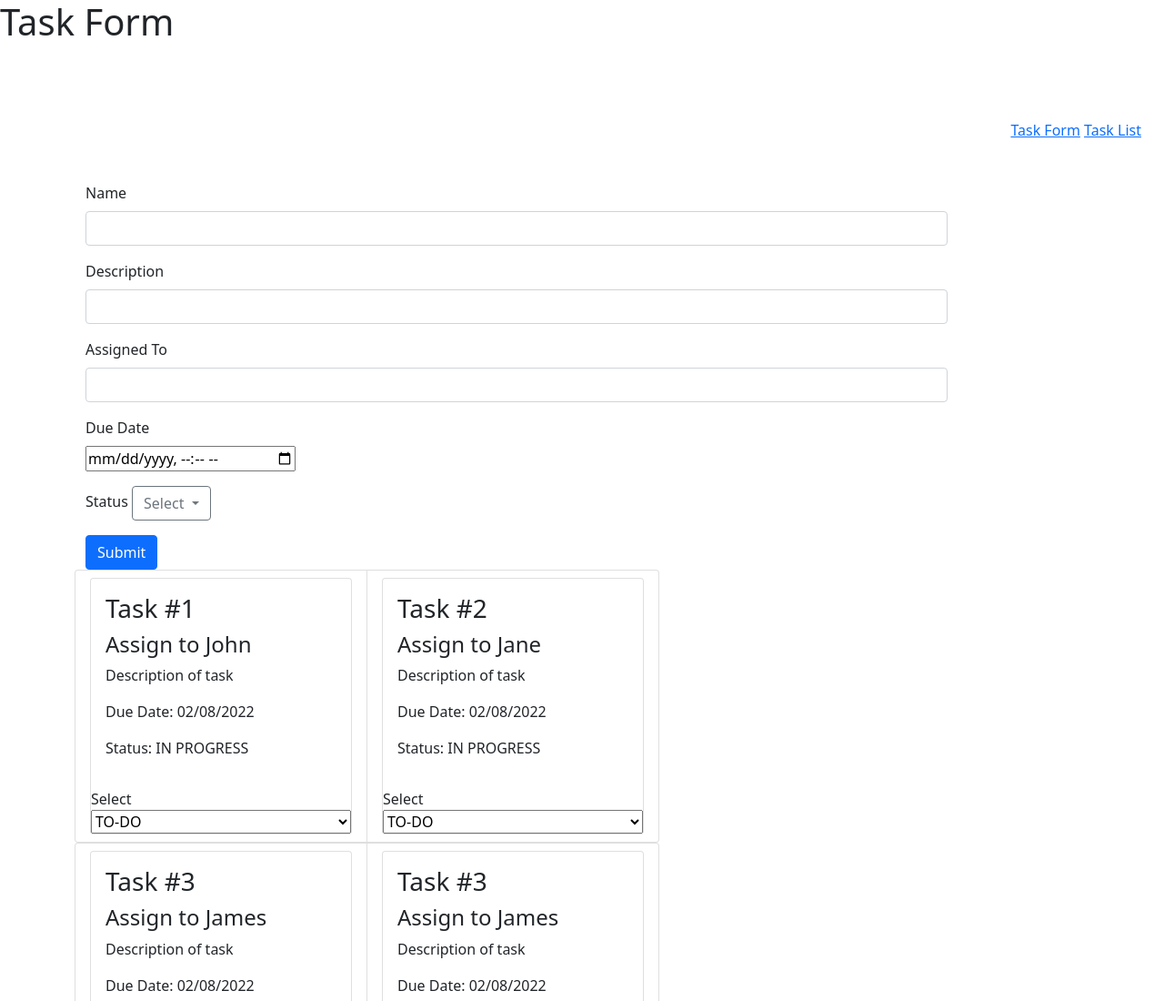
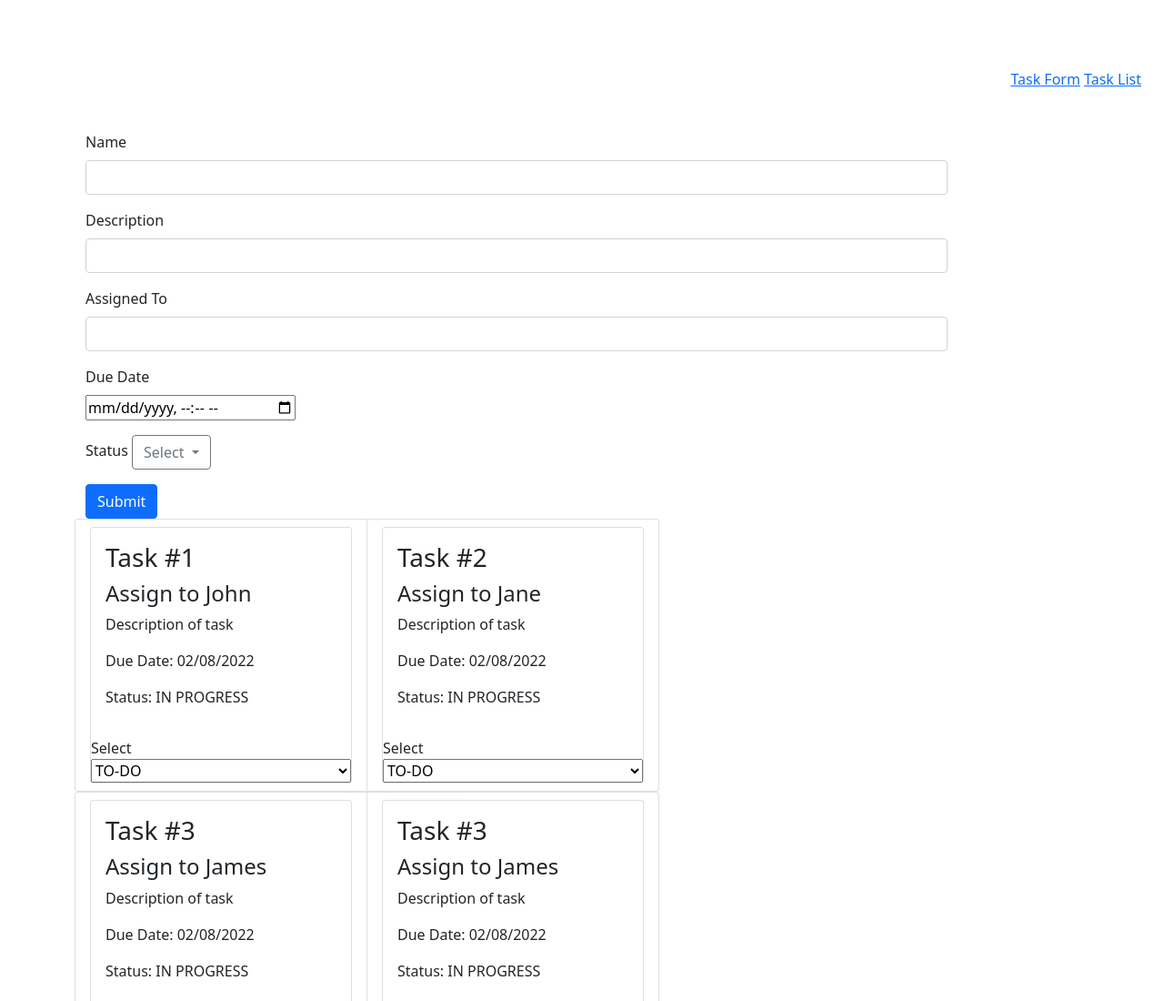
Before and after one commit to melvieira/TaskAppV2, a plain HTML site: page index.html in a window 1280 px wide. Shown: the top 1100 px of the page at 91% size. Drawn offline with nearby package versions, Linux system fonts and the light colour scheme.

Commit message:
removed header

```diff
--- a/index.html
+++ b/index.html
@@ -13,13 +13,9 @@
       crossorigin="anonymous"
     />
     <link rel="stylesheet" href="css/style.css" />
-    <title>Task Form</title>
-  </head>
+    </head>
   <body>
-    <header>
-      <h1>Task Form</h1>
-    </header>
-    <nav>
+     <nav>
       <ul>
         <li><a href="#about">Task Form</a></li>
         <li><a href="#contact">Task List</a></li>
```
